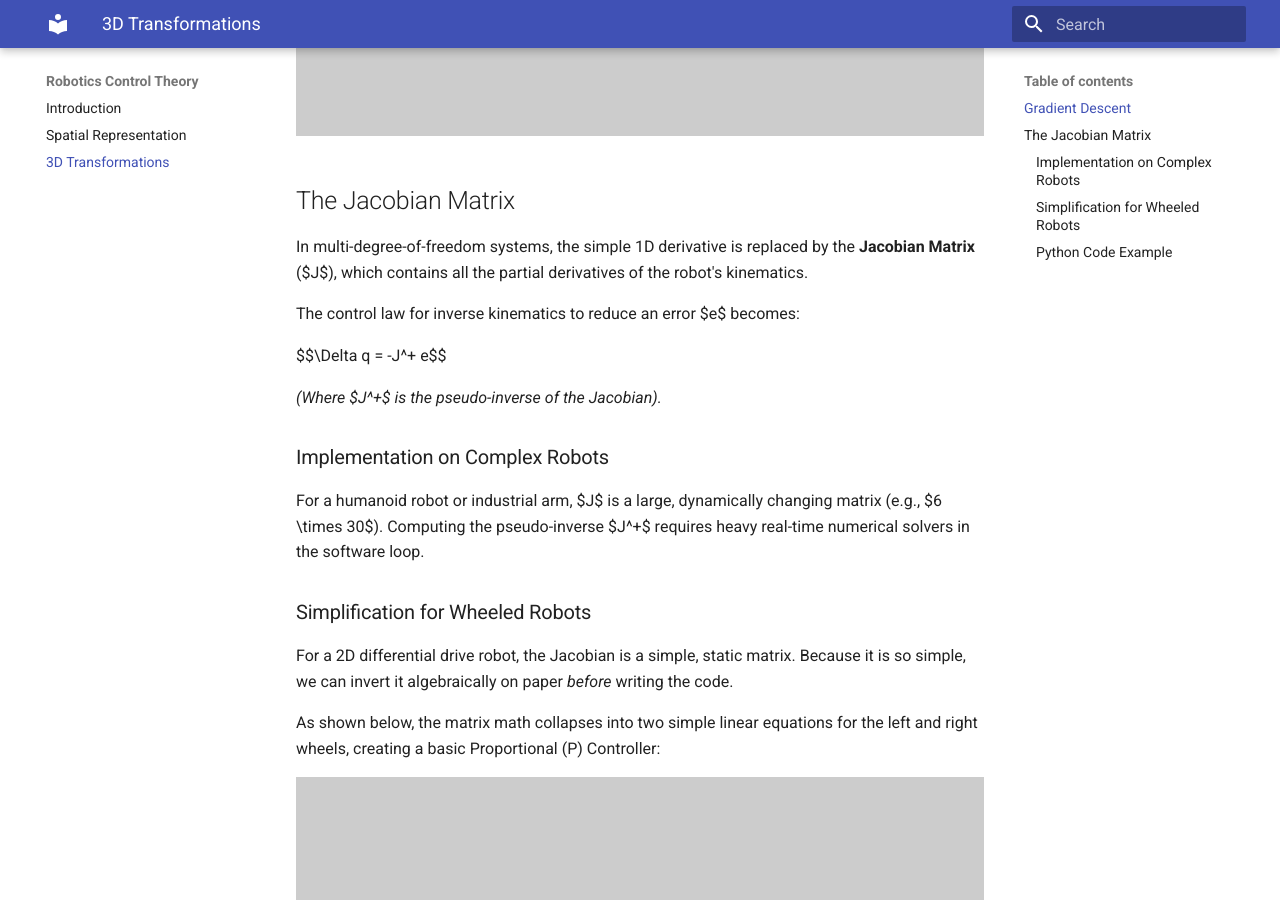
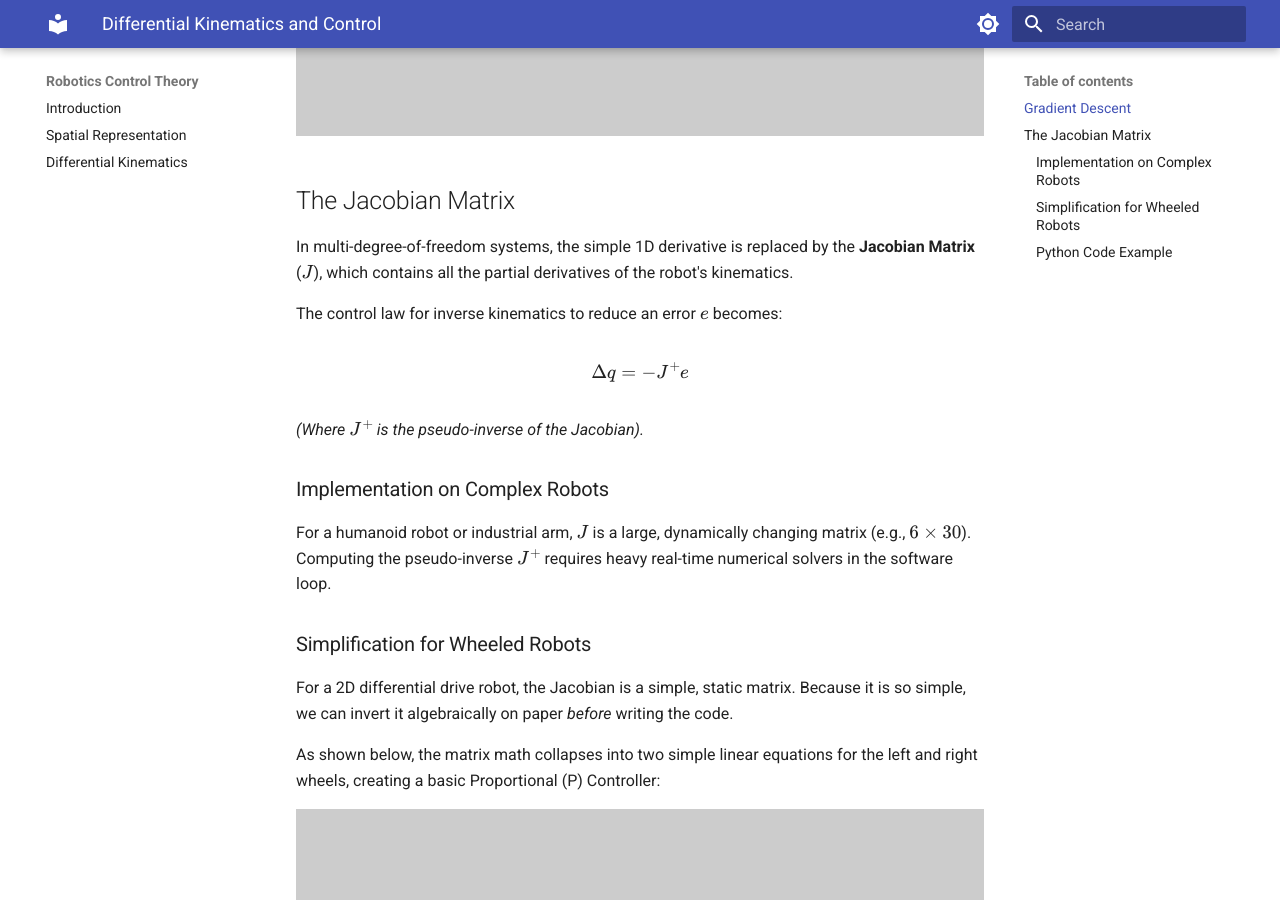
Before and after one commit to Kooroshoo/intro-to-robotics, an MkDocs documentation site: the page built from docs/03-3d-transformations.md, in a window 1280 px wide and 900 px high, scrolled down 623 px. Built offline with MkDocs 1.6.1 and Material for MkDocs 9.7.7, drawn with Linux system fonts in a browser that asks for light colours.

Commit message:
Update mkdocs.yml

```diff
--- a/mkdocs.yml
+++ b/mkdocs.yml
@@ -4,11 +4,33 @@
 theme:
   name: material
   features:
-    - navigation.sections # Groups chapters beautifully in the sidebar
-    - navigation.top      # Adds a "back to top" button
+    - navigation.sections
+    - navigation.top
+  palette:
+    - media: "(prefers-color-scheme: light)"
+      scheme: default
+      primary: indigo
+      accent: blue
+      toggle:
+        icon: material/brightness-7
+        name: Switch to dark mode
+    - media: "(prefers-color-scheme: dark)"
+      scheme: slate
+      primary: indigo
+      accent: blue
+      toggle:
+        icon: material/brightness-4
+        name: Switch to light mode
 
-# This builds your Table of Contents in the sidebar
+# This turns on the math engine for your transformation matrices
+markdown_extensions:
+  - pymdownx.arithmatex:
+      generic: true
+
+extra_javascript:
+  - https://unpkg.com/mathjax@3/es5/tex-mml-chtml.js
+
 nav:
   - Introduction: index.md
   - Spatial Representation: 02-spatial-representation.md
-  - 3D Transformations: 03-3d-transformations.md
+  - Differential Kinematics: 03-differential-kinematics.md
```
